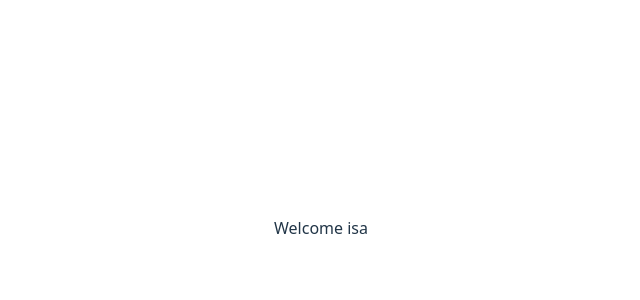
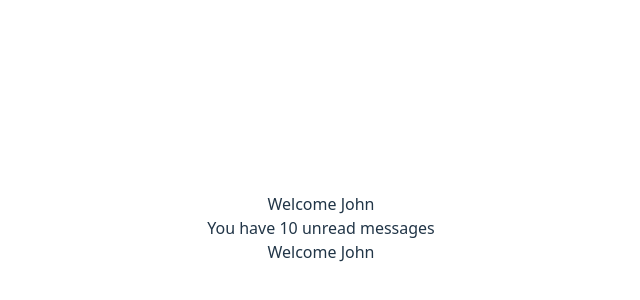
Before and after one commit to reinertisa/react-typescript-tutorials, a React (Vite) app: page / in a window 1280 px wide. Shown: the part 172-472 px from the top of the page, without its empty margins (319-959 px from the left). Built offline with nearby package versions, Linux system fonts and the light colour scheme.

Commit message:
feat(website): typing props - 2

```diff
--- a/src/App.tsx
+++ b/src/App.tsx
@@ -1,10 +1,11 @@
 import './App.css'
-import Greet1 from "./components/Greet1.tsx";
+import Greet2 from "./components/Greet2.tsx";
 
 function App() {
+
   return (
       <div>
-          <Greet1 name="isa" />
+          <Greet2 name="John" messageCount={10} isLoggedIn={true} />
       </div>
   )
 }
--- /dev/null
+++ b/src/components/Greet2.tsx
@@ -0,0 +1,18 @@
+
+type Greet2Props = {
+    name: string
+    messageCount: number
+    isLoggedIn: boolean
+}
+
+export default function Greet2(props: Greet2Props) {
+
+    return (
+        <div>
+            <div>Welcome {props.name}</div>
+            <div> You have {props. messageCount} unread messages</div>
+            <div>{props.isLoggedIn ? `Welcome ${props.name}` : 'Guest'}</div>
+        </div>
+    )
+
+}
```
